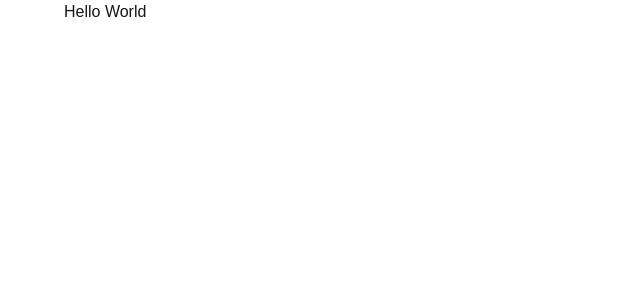
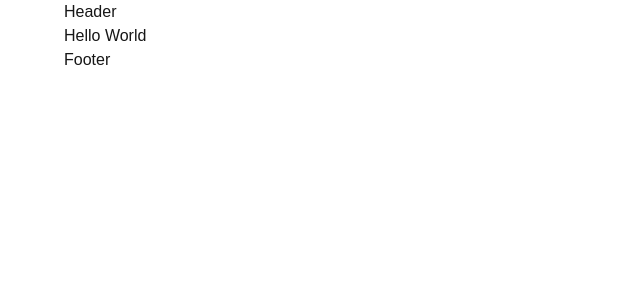
Before and after one commit to whoisasey/aa-submission-atina, a Next.js app: page / in a window 1280 px wide. Shown: the top 300 px of the page, without its empty margins (0-640 px from the left). Built offline with nearby package versions, Linux system fonts and the light colour scheme.

Commit message:
add header + footer

```diff
--- /dev/null
+++ b/src/app/Components/Footer.tsx
@@ -0,0 +1,7 @@
+import React from "react";
+
+const Footer = () => {
+  return <div>Footer</div>;
+};
+
+export default Footer;
--- /dev/null
+++ b/src/app/Components/Header.tsx
@@ -0,0 +1,7 @@
+import React from "react";
+
+const Header = () => {
+  return <div>Header</div>;
+};
+
+export default Header;
--- a/src/app/layout.tsx
+++ b/src/app/layout.tsx
@@ -1,20 +1,22 @@
 import "./globals.css";
 
-import { Lato, Roboto } from "next/font/google";
-
+import Footer from "@/app/Components/Footer";
+import Header from "@/app/Components/Header";
 import type { Metadata } from "next";
 
-const robotoSans = Roboto({
-  weight: ["300", "400", "500"],
-  variable: "--font-roboto",
-  subsets: ["latin"],
-});
+// import { Lato, Roboto } from "next/font/google";
 
-const latoSans = Lato({
-  weight: ["300", "400"],
-  variable: "--font-lato",
-  subsets: ["latin"],
-});
+// const robotoSans = Roboto({
+//   weight: ["300", "400", "500"],
+//   variable: "--font-roboto",
+//   subsets: ["latin"],
+// });
+
+// const latoSans = Lato({
+//   weight: ["300", "400"],
+//   variable: "--font-lato",
+//   subsets: ["latin"],
+// });
 
 export const metadata: Metadata = {
   title: "Create Next App",
@@ -28,7 +30,13 @@
 }>) {
   return (
     <html lang="en">
-      <body className={`${robotoSans.variable}  ${latoSans.variable} antialiased`}>{children}</body>
+      <body
+      // className={`${robotoSans.variable}  ${latoSans.variable} antialiased`}
+      >
+        <Header />
+        {children}
+        <Footer />
+      </body>
     </html>
   );
 }
```
